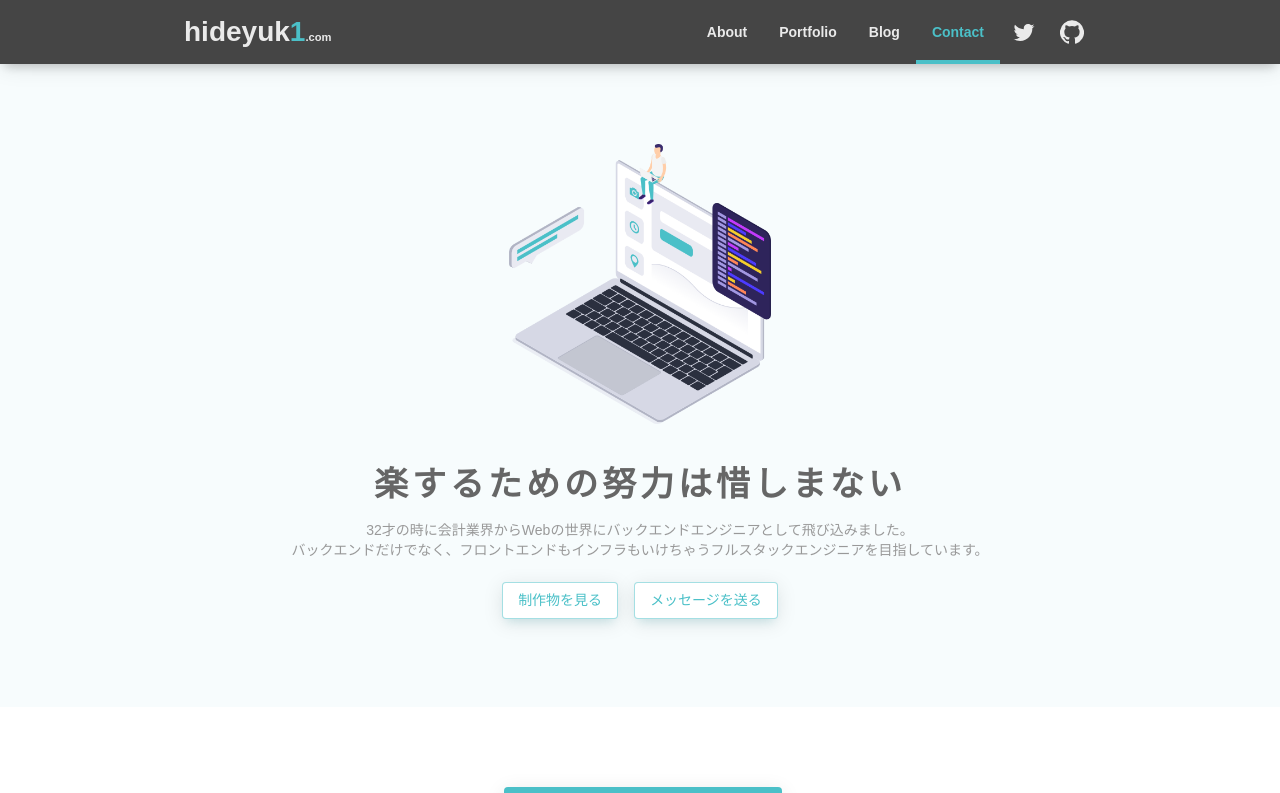
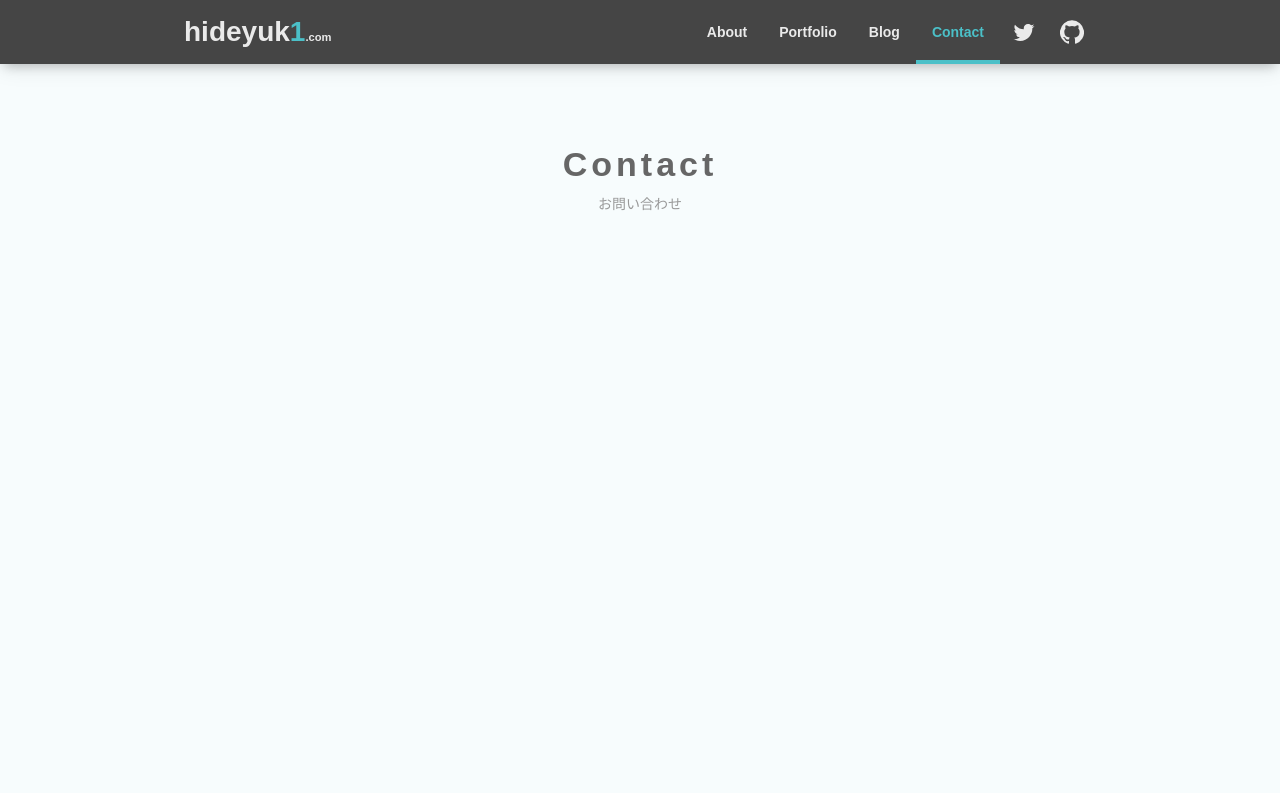
Before and after one commit to hideyuk1-jp/hideyuk1.dev, a Next.js app: page /contact in a window 1280 px wide. Shown: the top 793 px of the page. Built offline with nearby package versions, Linux system fonts and the light colour scheme; a web font is replaced by a local one.

Commit message:
fix: components

```diff
--- /dev/null
+++ b/src/components/ContentHero.tsx
@@ -0,0 +1,52 @@
+import React from 'react';
+import { makeStyles, createStyles, Theme } from '@material-ui/core/styles';
+import Container from '@material-ui/core/Container';
+import Typography from '@material-ui/core/Typography';
+
+const useStyles = makeStyles((theme: Theme) =>
+  createStyles({
+    hero: {
+      display: 'flex',
+      flexDirection: 'column',
+      alignItems: 'center',
+      justifyContent: 'space-between',
+    },
+    heroTitle: {
+      fontWeight: 700,
+      letterSpacing: theme.spacing(0.5),
+      marginBottom: theme.spacing(1),
+    },
+    heroText: {
+      textAlign: 'center',
+      '& > p': {
+        color: theme.palette.text.secondary,
+        margin: 0,
+      },
+    },
+  }),
+);
+
+interface Props {
+  title: string;
+  subtitle: string;
+}
+
+const ContentHero: React.FunctionComponent<Props> = props => {
+  const classes = useStyles();
+  const { title, subtitle } = props;
+
+  return (
+    <section>
+      <Container maxWidth="md" className={classes.hero}>
+        <div className={classes.heroText}>
+          <Typography component="div" variant="h4" className={classes.heroTitle}>
+            {title}
+          </Typography>
+          <p>{subtitle}</p>
+        </div>
+      </Container>
+    </section>
+  );
+};
+
+export default ContentHero;
--- a/src/pages/contact/index.tsx
+++ b/src/pages/contact/index.tsx
@@ -1,14 +1,13 @@
 import React from 'react';
 import { NextPage } from 'next';
+
 import Layout from '../../components/Layout';
-import Hero from '../../components/Hero';
-import Profile from '../../components/Profile';
+import ContentHero from '../../components/ContentHero';
 
 const Index: NextPage = () => {
   return (
-    <Layout>
-      <Hero />
-      <Profile />
+    <Layout title="Contact | hideyuk1.com">
+      <ContentHero title="Contact" subtitle="お問い合わせ" />
     </Layout>
   );
 };
--- a/src/pages/index.tsx
+++ b/src/pages/index.tsx
@@ -1,8 +1,8 @@
 import React from 'react';
 import { NextPage } from 'next';
 import Layout from '../components/Layout';
-import Hero from '../components/Hero';
-import Profile from '../components/Profile';
+import Hero from '../components/home/Hero';
+import Profile from '../components/home/Profile';
 
 const Index: NextPage = () => {
   return (
```
Also changed, not shown: src/pages/blog/index.tsx (+4 -5 lines), src/pages/work/index.tsx (+2 -10 lines), src/components/home/Hero.tsx (renamed from src/components/Hero.tsx), src/components/home/Profile.tsx (renamed from src/components/Profile.tsx).
